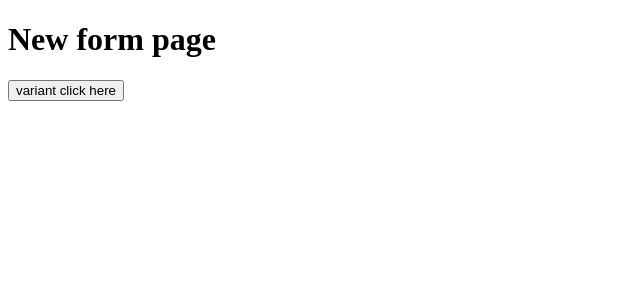
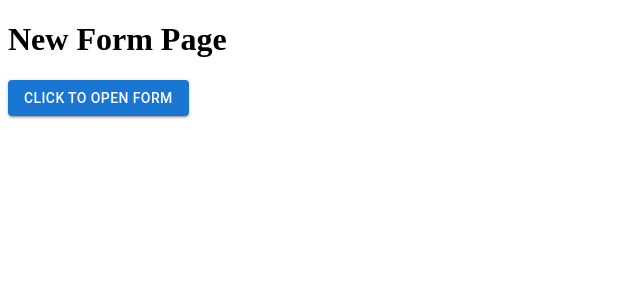
Before and after one commit to hack4impact-utk/internal-applications, a Next.js app in the folder apps/form-builder/: page /forms/create in a window 1280 px wide. Shown: the top 300 px of the page, without its empty margins (0-640 px from the left). Built offline with nearby package versions, Linux system fonts and the light colour scheme.

Commit message:
modified:   apps/form-builder/src/app/forms/create/page.tsx

```diff
--- a/apps/form-builder/src/app/forms/create/page.tsx
+++ b/apps/form-builder/src/app/forms/create/page.tsx
@@ -1,10 +1,12 @@
 import { Button } from '@mui/material';
 import { Card } from '@mui/material';
-export default async function NewFormPage() {
+export default function NewFormPage() {
   return (
     <>
-      <h1>New form page</h1>
-      <button> variant click here</button>
+      <h1>New Form Page</h1>
+      <Button variant="contained" color="primary">
+        Click to Open Form
+      </Button>
     </>
   );
 }
```
